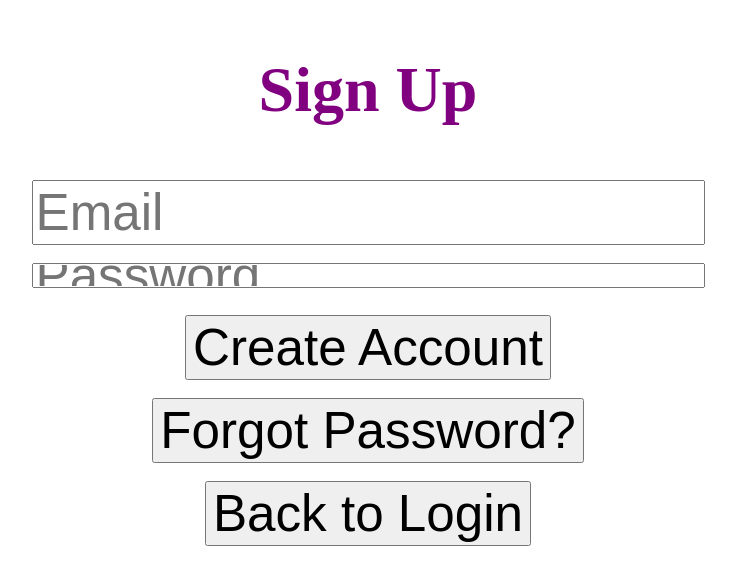
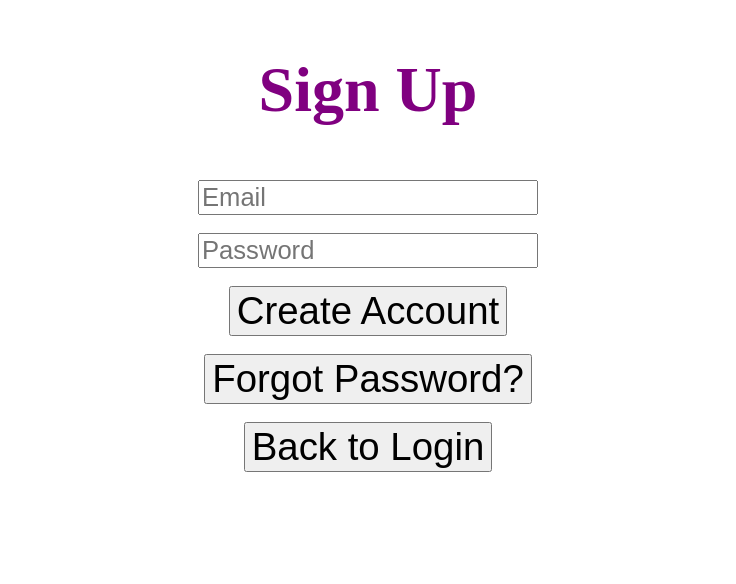
Before and after one commit to AliTek-03246155728/FormHandling, a React (Create React App) app: page /auth in a window 1280 px wide. Shown: the top 584 px of the page, without its empty margins (272-1008 px from the left). Built offline with nearby package versions, Linux system fonts and the light colour scheme.

Commit message:
Adjust font sizes for AuthPage inputs and buttons

```diff
--- a/src/pages/AuthPage.jsx
+++ b/src/pages/AuthPage.jsx
@@ -35,27 +35,27 @@ if (!resPass) {
       {mode === "signup" && (
         <div>
           <h2 style={{fontSize:"5vw",color:"purple"}}>Sign Up</h2>
-          <input type="email" placeholder="Email" style={{fontSize:"4vw"}} onChange={(e) => {
+          <input type="email" placeholder="Email" style={{fontSize:"2vw"}} onChange={(e) => {
            setEmail(e.target.value) }} /><br /><br />
-          <input type="password" placeholder="Password" style={{fontSize:"4vw", height:"2.4vh"}} onChange={(e) => setPassword(e.target.value)} /><br /><br />
-          <button onClick={handleSignUp} style={{fontSize:"4vw"}}>
+          <input type="password" placeholder="Password" style={{fontSize:"2vw"}} onChange={(e) => setPassword(e.target.value)} /><br /><br />
+          <button onClick={handleSignUp} style={{fontSize:"3vw"}}>
             Create Account
           </button> <br /><br />
-          <button onClick={() => setMode("forgot")} style={{cursor:"pointer", fontSize:"4vw"}}>
+          <button onClick={() => setMode("forgot")} style={{cursor:"pointer", fontSize:"3vw"}}>
             Forgot Password?
           </button>
           <br /><br />
-          <button onClick={() => navigate("/")} style={{cursor:"pointer", fontSize:"4vw"}}>
+          <button onClick={() => navigate("/")} style={{cursor:"pointer", fontSize:"3vw"}}>
             Back to Login
           </button>
         </div>
       )}
       {mode === "forgot" && (
         <div>
-          <p style={{fontSize:"4vw",color:"purple"}}>Forgot Password</p>
-          <input type="password" placeholder="Enter your new password" style={{fontSize:"4vw"}} onChange={(e) => setResPass(e.target.value)} /><br /><br />
-          <button onClick={handleReset} style={{fontSize:"4vw"}}>Create new Password</button><br /><br />
-          <button onClick={() => setMode("signup")} style={{cursor:"pointer",fontSize:"4vw"}}>
+          <p style={{fontSize:"3vw",color:"purple"}}>Forgot Password</p>
+          <input type="password" placeholder="Enter your new password" style={{fontSize:"2vw"}} onChange={(e) => setResPass(e.target.value)} /><br /><br />
+          <button onClick={handleReset} style={{fontSize:"3vw"}}>Create new Password</button><br /><br />
+          <button onClick={() => setMode("signup")} style={{cursor:"pointer",fontSize:"3vw"}}>
             Back to Sign Up
           </button>
 
```
